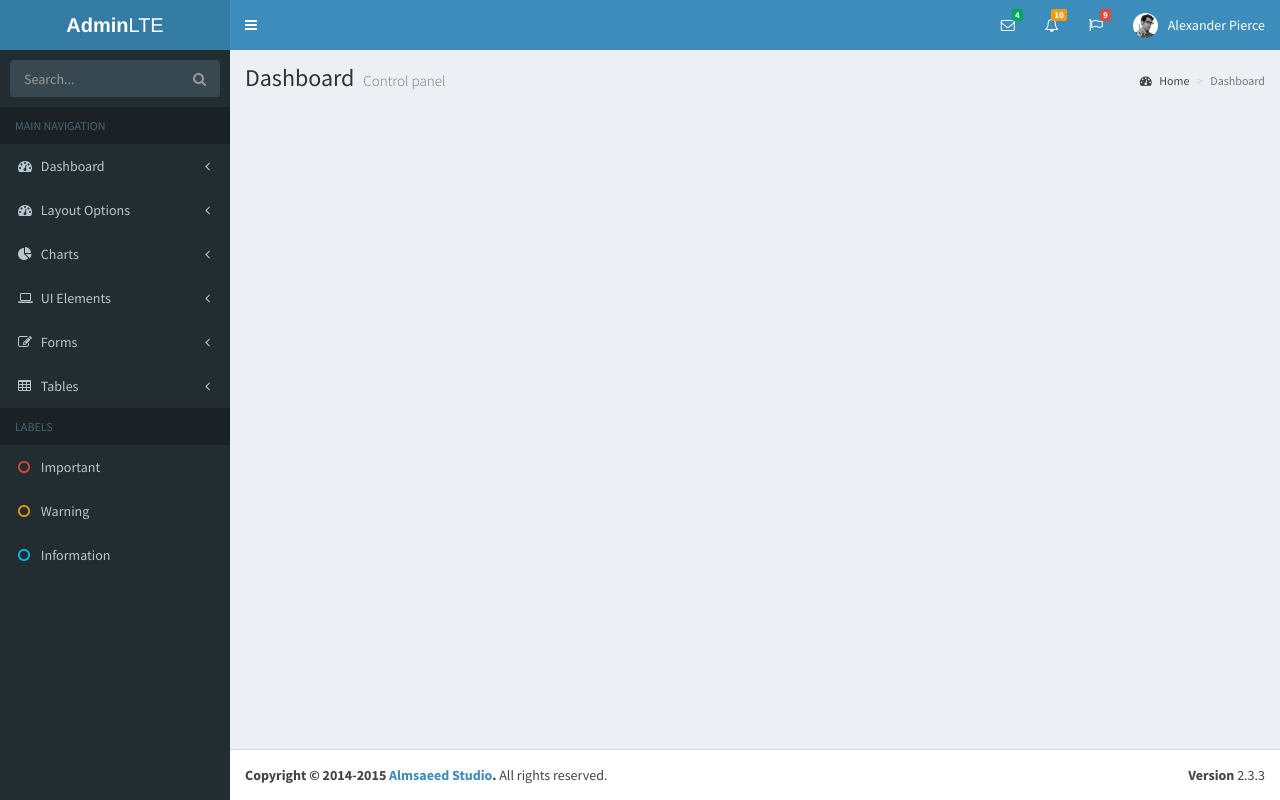
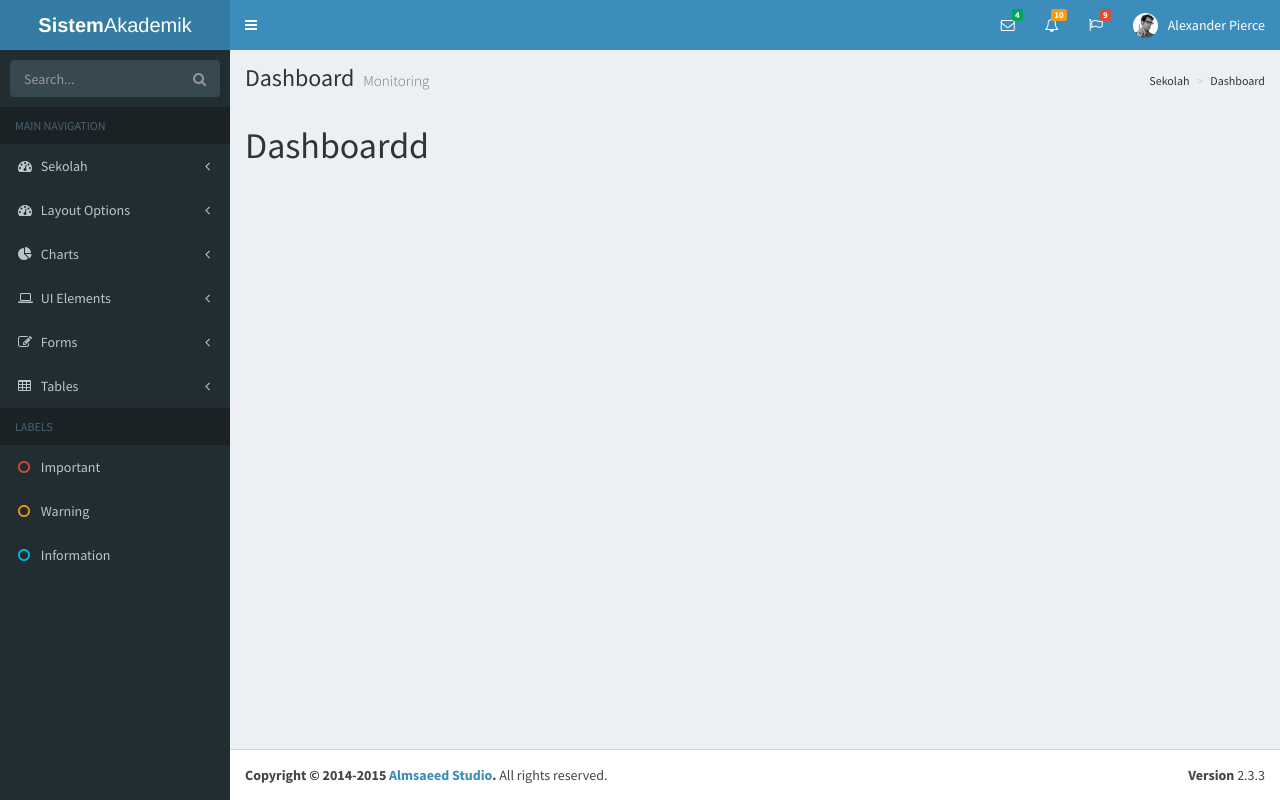
Before and after one commit to restaandy/sia, a CodeIgniter app: page /sia/ in a window 1280 px wide. Run offline with CodeIgniter, Linux system fonts and the light colour scheme; some libraries are stand-ins or nearby versions.

Commit message:
membuat menu manajemen sekolah

```diff
--- a/application/config/autoload.php
+++ b/application/config/autoload.php
@@ -58,7 +58,7 @@ $autoload['packages'] = array();
 |
 |	$autoload['libraries'] = array('user_agent' => 'ua');
 */
-$autoload['libraries'] = array();
+$autoload['libraries'] = array('database');
 
 /*
 | -------------------------------------------------------------------
--- a/application/config/config.php
+++ b/application/config/config.php
@@ -23,7 +23,7 @@ defined('BASEPATH') OR exit('No direct script access allowed');
 | a PHP script and you can easily do that on your own.
 |
 */
-$config['base_url'] = '';
+$config['base_url'] = 'http://localhost/sia/';
 
 /*
 |--------------------------------------------------------------------------
--- a/application/config/database.php
+++ b/application/config/database.php
@@ -76,9 +76,9 @@ $query_builder = TRUE;
 $db['default'] = array(
 	'dsn'	=> '',
 	'hostname' => 'localhost',
-	'username' => '',
+	'username' => 'root',
 	'password' => '',
-	'database' => '',
+	'database' => 'sia',
 	'dbdriver' => 'mysqli',
 	'dbprefix' => '',
 	'pconnect' => FALSE,
--- a/application/controllers/Home.php
+++ b/application/controllers/Home.php
@@ -3,23 +3,38 @@ defined('BASEPATH') OR exit('No direct script access allowed');
 
 class Home extends CI_Controller {
 
-	/**
-	 * Index Page for this controller.
-	 *
-	 * Maps to the following URL
-	 * 		http://example.com/index.php/welcome
-	 *	- or -
-	 * 		http://example.com/index.php/welcome/index
-	 *	- or -
-	 * Since this controller is set as the default controller in
-	 * config/routes.php, it's displayed at http://example.com/
-	 *
-	 * So any other public methods not prefixed with an underscore will
-	 * map to /index.php/welcome/<method_name>
-	 * @see https://codeigniter.com/user_guide/general/urls.html
-	 */
-	public function index()
-	{
-		$this->load->view('index');
+	function __construct(){
+            parent::__construct();
+            $this->load->model('Model_home');
+    }
+	public function dashboard($content){
+		$data['content']=$content;
+		$this->load->view('index',$data);
+	}
+	public function index(){
+		$data['title']="Sistem Akademik";
+		$data['sidebar']=$this->load->view('sidebar','',true);
+
+		$bread['title1']="Dashboard";
+		$bread['title2']="Monitoring";
+		$bread['list']=array("Sekolah","Dashboard");
+		$data['breadcumb']=$this->load->view('breadcumb',$bread,true);
+
+
+		$content=$this->load->view('home/dashboard',$data,true);
+		$this->dashboard($content);
+	}
+	public function sekolah(){
+		$data['title']="Manajemen Sekolah | Sistem Akademik";
+		$data['sidebar']=$this->load->view('sidebar','',true);
+
+		$bread['title1']="Sekolah";
+		$bread['title2']="Manajemen Sekolah";
+		$bread['list']=array("Sekolah","Manajemen Sekolah");
+		$data['breadcumb']=$this->load->view('breadcumb',$bread,true);
+
+
+		$content=$this->load->view('home/manajemen_sekolah',$data,true);
+		$this->dashboard($content);
 	}
 }
--- /dev/null
+++ b/application/models/Model_home.php
@@ -0,0 +1,6 @@
+<?php if ( ! defined('BASEPATH')) exit('No direct script access allowed');
+
+Class Model_home extends CI_Model
+{
+
+}
--- /dev/null
+++ b/application/views/breadcumb.php
@@ -0,0 +1,13 @@
+<h1>
+ <?php echo $title1; ?>
+ <small><?php echo $title2; ?></small>
+</h1>
+<ol class="breadcrumb">
+<?php
+	foreach ($list as $key) {
+		?>
+		<li><?php echo $key; ?></li>
+		<?php
+	}
+?>
+</ol>
--- /dev/null
+++ b/application/views/home/dashboard.php
@@ -0,0 +1 @@
+<h1>Dashboardd</h1>
--- a/application/views/index.php
+++ b/application/views/index.php
@@ -1,6 +1,7 @@
 <!DOCTYPE html>
 <html>
 <head>
+  <title><?php echo $title; ?></title>
   <meta charset="utf-8">
   <meta http-equiv="X-UA-Compatible" content="IE=edge">
   <title>AdminLTE 2 | Dashboard</title>
@@ -36,7 +37,7 @@
       <!-- mini logo for sidebar mini 50x50 pixels -->
       <span class="logo-mini"><b>A</b>LT</span>
       <!-- logo for regular state and mobile devices -->
-      <span class="logo-lg"><b>Admin</b>LTE</span>
+      <span class="logo-lg"><b>Sistem</b>Akademik</span>
     </a>
     <!-- Header Navbar: style can be found in header.less -->
     <nav class="navbar navbar-static-top">
@@ -292,104 +293,7 @@
   <aside class="main-sidebar">
     <!-- sidebar: style can be found in sidebar.less -->
     <section class="sidebar">
-      <!-- Sidebar user panel -->
-
-      <!-- search form -->
-      <form action="#" method="get" class="sidebar-form">
-        <div class="input-group">
-          <input type="text" name="q" class="form-control" placeholder="Search...">
-              <span class="input-group-btn">
-                <button type="submit" name="search" id="search-btn" class="btn btn-flat"><i class="fa fa-search"></i>
-                </button>
-              </span>
-        </div>
-      </form>
-      <!-- /.search form -->
-      <!-- sidebar menu: : style can be found in sidebar.less -->
-      <ul class="sidebar-menu">
-        <li class="header">MAIN NAVIGATION</li>
-
-        <li class="treeview">
-          <a href="#">
-            <i class="fa fa-dashboard"></i> <span>Dashboard</span> <i class="fa fa-angle-left pull-right"></i>
-          </a>
-          <ul class="treeview-menu">
-            <li class="active"><a href="index.html"><i class="fa fa-circle-o"></i> Dashboard v1</a></li>
-            <li><a href="index2.html"><i class="fa fa-circle-o"></i> Dashboard v2</a></li>
-          </ul>
-        </li>
-
-        <li class="treeview">
-          <a href="#">
-            <i class="fa fa-dashboard"></i>
-             <span>Layout Options</span>
-            <i class="fa fa-angle-left pull-right"></i>
-
-
-          </a>
-          <ul class="treeview-menu">
-            <li><a href="pages/layout/top-nav.html"><i class="fa fa-circle-o"></i> Top Navigation</a></li>
-            <li><a href="pages/layout/boxed.html"><i class="fa fa-circle-o"></i> Boxed</a></li>
-            <li><a href="pages/layout/fixed.html"><i class="fa fa-circle-o"></i> Fixed</a></li>
-            <li><a href="pages/layout/collapsed-sidebar.html"><i class="fa fa-circle-o"></i> Collapsed Sidebar</a></li>
-          </ul>
-        </li>
-
-        <li class="treeview">
-          <a href="#">
-            <i class="fa fa-pie-chart"></i>
-            <span>Charts</span>
-            <i class="fa fa-angle-left pull-right"></i>
-          </a>
-          <ul class="treeview-menu">
-            <li><a href="pages/charts/chartjs.html"><i class="fa fa-circle-o"></i> ChartJS</a></li>
-            <li><a href="pages/charts/morris.html"><i class="fa fa-circle-o"></i> Morris</a></li>
-            <li><a href="pages/charts/flot.html"><i class="fa fa-circle-o"></i> Flot</a></li>
-            <li><a href="pages/charts/inline.html"><i class="fa fa-circle-o"></i> Inline charts</a></li>
-          </ul>
-        </li>
-        <li class="treeview">
-          <a href="#">
-            <i class="fa fa-laptop"></i>
-            <span>UI Elements</span>
-            <i class="fa fa-angle-left pull-right"></i>
-          </a>
-          <ul class="treeview-menu">
-            <li><a href="pages/UI/general.html"><i class="fa fa-circle-o"></i> General</a></li>
-            <li><a href="pages/UI/icons.html"><i class="fa fa-circle-o"></i> Icons</a></li>
-            <li><a href="pages/UI/buttons.html"><i class="fa fa-circle-o"></i> Buttons</a></li>
-            <li><a href="pages/UI/sliders.html"><i class="fa fa-circle-o"></i> Sliders</a></li>
-            <li><a href="pages/UI/timeline.html"><i class="fa fa-circle-o"></i> Timeline</a></li>
-            <li><a href="pages/UI/modals.html"><i class="fa fa-circle-o"></i> Modals</a></li>
-          </ul>
-        </li>
-        <li class="treeview">
-          <a href="#">
-            <i class="fa fa-edit"></i> <span>Forms</span>
-            <i class="fa fa-angle-left pull-right"></i>
-          </a>
-          <ul class="treeview-menu">
-            <li><a href="pages/forms/general.html"><i class="fa fa-circle-o"></i> General Elements</a></li>
-            <li><a href="pages/forms/advanced.html"><i class="fa fa-circle-o"></i> Advanced Elements</a></li>
-            <li><a href="pages/forms/editors.html"><i class="fa fa-circle-o"></i> Editors</a></li>
-          </ul>
-        </li>
-        <li class="treeview">
-          <a href="#">
-            <i class="fa fa-table"></i> <span>Tables</span>
-            <i class="fa fa-angle-left pull-right"></i>
-          </a>
-          <ul class="treeview-menu">
-            <li><a href="pages/tables/simple.html"><i class="fa fa-circle-o"></i> Simple tables</a></li>
-            <li><a href="pages/tables/data.html"><i class="fa fa-circle-o"></i> Data tables</a></li>
-          </ul>
-        </li>
-
-        <li class="header">LABELS</li>
-        <li><a href="#"><i class="fa fa-circle-o text-red"></i> <span>Important</span></a></li>
-        <li><a href="#"><i class="fa fa-circle-o text-yellow"></i> <span>Warning</span></a></li>
-        <li><a href="#"><i class="fa fa-circle-o text-aqua"></i> <span>Information</span></a></li>
-      </ul>
+      <?php echo $sidebar; ?>
     </section>
     <!-- /.sidebar -->
   </aside>
@@ -398,45 +302,13 @@
   <div class="content-wrapper">
     <!-- Content Header (Page header) -->
     <section class="content-header">
-      <h1>
-        Dashboard
-        <small>Control panel</small>
-      </h1>
-      <ol class="breadcrumb">
-        <li><a href="#"><i class="fa fa-dashboard"></i> Home</a></li>
-        <li class="active">Dashboard</li>
-      </ol>
+      <?php echo $breadcumb; ?>
     </section>
+
 
     <!-- Main content -->
     <section class="content">
-      <!-- Small boxes (Stat box) -->
-
-      <!-- /.row -->
-      <!-- Main row -->
-      <div class="row">
-        <!-- Left col -->
-        <section class="col-lg-7 connectedSortable">
-
-          <!-- TO DO List -->
-
-
-          <!-- quick email widget -->
-
-
-        </section>
-        <!-- /.Left col -->
-        <!-- right col (We are only adding the ID to make the widgets sortable)-->
-        <section class="col-lg-5 connectedSortable">
-
-
-          <!-- /.box -->
-
-        </section>
-        <!-- right col -->
-      </div>
-      <!-- /.row (main row) -->
-
+     <?php echo $content; ?>
     </section>
     <!-- /.content -->
   </div>
--- /dev/null
+++ b/application/views/sidebar.php
@@ -0,0 +1,95 @@
+<form action="#" method="get" class="sidebar-form">
+        <div class="input-group">
+          <input type="text" name="q" class="form-control" placeholder="Search...">
+              <span class="input-group-btn">
+                <button type="submit" name="search" id="search-btn" class="btn btn-flat"><i class="fa fa-search"></i>
+                </button>
+              </span>
+        </div>
+      </form>
+      <!-- /.search form -->
+      <!-- sidebar menu: : style can be found in sidebar.less -->
+      <ul class="sidebar-menu">
+        <li class="header">MAIN NAVIGATION</li>
+
+        <li class="treeview">
+          <a href="#">
+            <i class="fa fa-dashboard"></i> <span>Sekolah</span> <i class="fa fa-angle-left pull-right"></i>
+          </a>
+          <ul class="treeview-menu">
+            <li class="active"><a href="<?php echo base_url();?>home"><i class="fa fa-circle-o"></i> Dashboard</a></li>
+            <li><a href="<?php echo base_url(); ?>home/sekolah"><i class="fa fa-circle-o"></i> Manajemen Sekolah</a></li>
+          </ul>
+        </li>
+
+        <li class="treeview">
+          <a href="#">
+            <i class="fa fa-dashboard"></i>
+             <span>Layout Options</span>
+            <i class="fa fa-angle-left pull-right"></i>
+
+
+          </a>
+          <ul class="treeview-menu">
+            <li><a href="pages/layout/top-nav.html"><i class="fa fa-circle-o"></i> Top Navigation</a></li>
+            <li><a href="pages/layout/boxed.html"><i class="fa fa-circle-o"></i> Boxed</a></li>
+            <li><a href="pages/layout/fixed.html"><i class="fa fa-circle-o"></i> Fixed</a></li>
+            <li><a href="pages/layout/collapsed-sidebar.html"><i class="fa fa-circle-o"></i> Collapsed Sidebar</a></li>
+          </ul>
+        </li>
+
+        <li class="treeview">
+          <a href="#">
+            <i class="fa fa-pie-chart"></i>
+            <span>Charts</span>
+            <i class="fa fa-angle-left pull-right"></i>
+          </a>
+          <ul class="treeview-menu">
+            <li><a href="pages/charts/chartjs.html"><i class="fa fa-circle-o"></i> ChartJS</a></li>
+            <li><a href="pages/charts/morris.html"><i class="fa fa-circle-o"></i> Morris</a></li>
+            <li><a href="pages/charts/flot.html"><i class="fa fa-circle-o"></i> Flot</a></li>
+            <li><a href="pages/charts/inline.html"><i class="fa fa-circle-o"></i> Inline charts</a></li>
+          </ul>
+        </li>
+        <li class="treeview">
+          <a href="#">
+            <i class="fa fa-laptop"></i>
+            <span>UI Elements</span>
+            <i class="fa fa-angle-left pull-right"></i>
+          </a>
+          <ul class="treeview-menu">
+            <li><a href="pages/UI/general.html"><i class="fa fa-circle-o"></i> General</a></li>
+            <li><a href="pages/UI/icons.html"><i class="fa fa-circle-o"></i> Icons</a></li>
+            <li><a href="pages/UI/buttons.html"><i class="fa fa-circle-o"></i> Buttons</a></li>
+            <li><a href="pages/UI/sliders.html"><i class="fa fa-circle-o"></i> Sliders</a></li>
+            <li><a href="pages/UI/timeline.html"><i class="fa fa-circle-o"></i> Timeline</a></li>
+            <li><a href="pages/UI/modals.html"><i class="fa fa-circle-o"></i> Modals</a></li>
+          </ul>
+        </li>
+        <li class="treeview">
+          <a href="#">
+            <i class="fa fa-edit"></i> <span>Forms</span>
+            <i class="fa fa-angle-left pull-right"></i>
+          </a>
+          <ul class="treeview-menu">
+            <li><a href="pages/forms/general.html"><i class="fa fa-circle-o"></i> General Elements</a></li>
+            <li><a href="pages/forms/advanced.html"><i class="fa fa-circle-o"></i> Advanced Elements</a></li>
+            <li><a href="pages/forms/editors.html"><i class="fa fa-circle-o"></i> Editors</a></li>
+          </ul>
+        </li>
+        <li class="treeview">
+          <a href="#">
+            <i class="fa fa-table"></i> <span>Tables</span>
+            <i class="fa fa-angle-left pull-right"></i>
+          </a>
+          <ul class="treeview-menu">
+            <li><a href="pages/tables/simple.html"><i class="fa fa-circle-o"></i> Simple tables</a></li>
+            <li><a href="pages/tables/data.html"><i class="fa fa-circle-o"></i> Data tables</a></li>
+          </ul>
+        </li>
+
+        <li class="header">LABELS</li>
+        <li><a href="#"><i class="fa fa-circle-o text-red"></i> <span>Important</span></a></li>
+        <li><a href="#"><i class="fa fa-circle-o text-yellow"></i> <span>Warning</span></a></li>
+        <li><a href="#"><i class="fa fa-circle-o text-aqua"></i> <span>Information</span></a></li>
+      </ul>
```
Also changed, not shown: application/views/home/manajemen_sekolah.php (added, +11 -0 lines), .htaccess (added).
